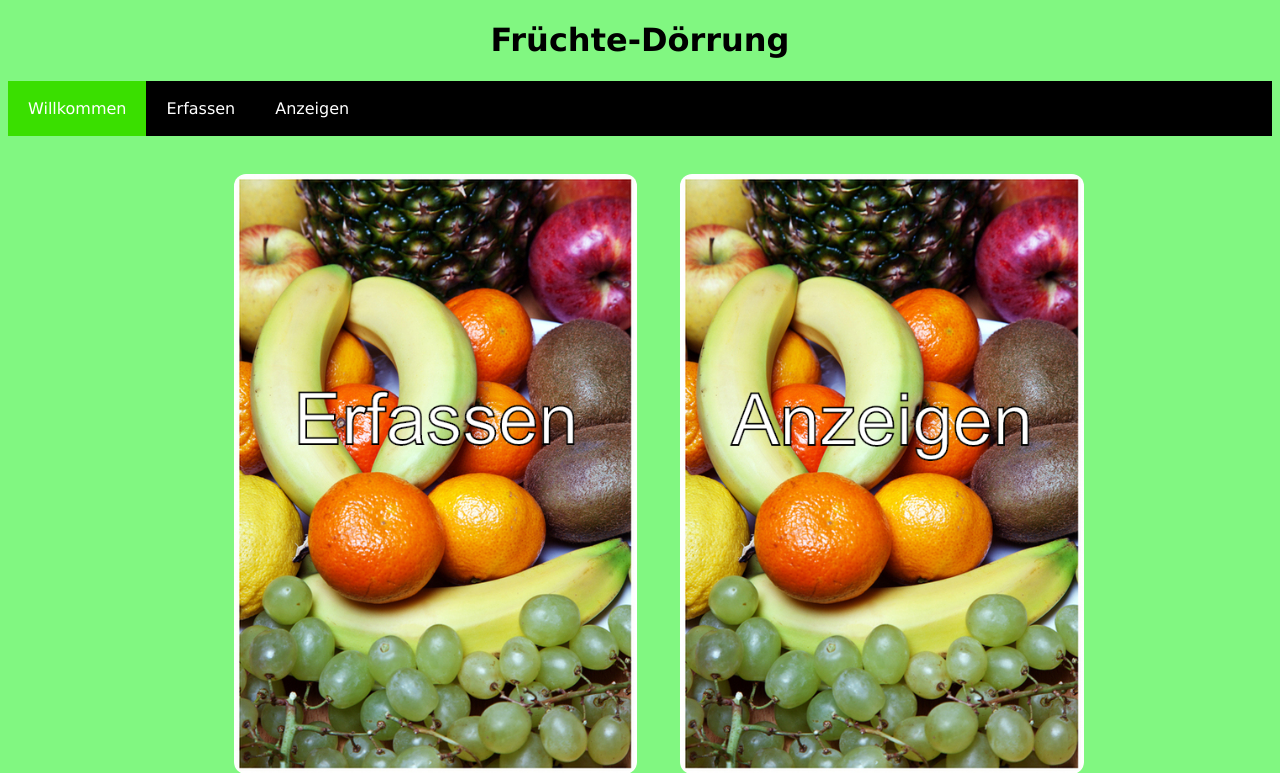
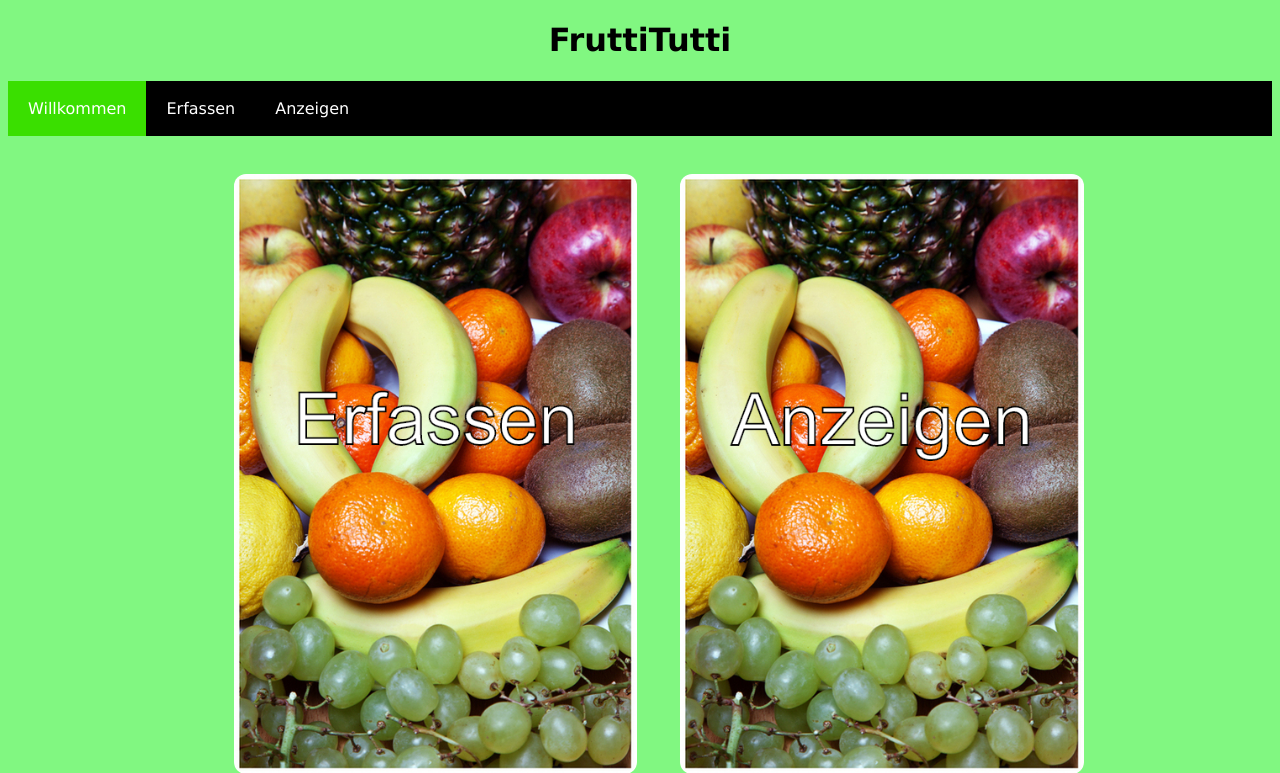
Before and after one commit to jfladas/m307-projekt, a PHP site: page /m307-projekt/ in a window 1280 px wide. Shown: the top 773 px of the page. Run offline with PHP 8.4, Linux system fonts and the light colour scheme.

Commit message:
Name change

```diff
--- a/m307-projekt/app/Views/anzeige.view.php
+++ b/m307-projekt/app/Views/anzeige.view.php
@@ -4,7 +4,7 @@
   <meta charset="UTF-8">
   <title>Anzeigen</title>
   <link rel="stylesheet" href="public/css/app.css">
-    <h1><a href="?uri=" class="titel">Früchte-Dörrung</a></h1>
+    <h1><a href="?uri=" class="titel">FruttiTutti</a></h1>
       <ul>
       <li><a href="?uri=" class='nav'>Willkommen</a></li>
       <li><a href="?uri=erfassen" class='nav'>Erfassen</a></li>
--- a/m307-projekt/app/Views/bearbeiten.view.php
+++ b/m307-projekt/app/Views/bearbeiten.view.php
@@ -4,7 +4,7 @@
   <meta charset="UTF-8">
   <title>Bearbeitung Dörrung</title>
   <link rel="stylesheet" href="public/css/app.css">
-    <h1><a href="?uri=" class="titel">Früchte-Dörrung</a></h1>
+    <h1><a href="?uri=" class="titel">FruttiTutti</a></h1>
 </head>
 <body>
   <ul>
--- a/m307-projekt/app/Views/erfassen.view.php
+++ b/m307-projekt/app/Views/erfassen.view.php
@@ -4,7 +4,7 @@
   <meta charset="UTF-8">
   <title>Erfassung Dörrung</title>
   <link rel="stylesheet" href="public/css/app.css">
-    <h1><a href="?uri=" class="titel">Früchte-Dörrung</a></h1>
+    <h1><a href="?uri=" class="titel">FruttiTutti</a></h1>
 </head>
 <body>
   <ul>
--- a/m307-projekt/app/Views/welcome.view.php
+++ b/m307-projekt/app/Views/welcome.view.php
@@ -2,9 +2,9 @@
 <html lang="de">
 <head>
     <meta charset="UTF-8">
-    <title>Früchte-Dörrung Luzern</title>
+    <title>FruttiTutti</title>
     <link rel="stylesheet" href="public/css/app.css">
-      <h1><a href="?uri=" class="titel">Früchte-Dörrung</a></h1>
+      <h1><a href="?uri=" class="titel">FruttiTutti</a></h1>
 </head>
 <body>
   <ul>
```
